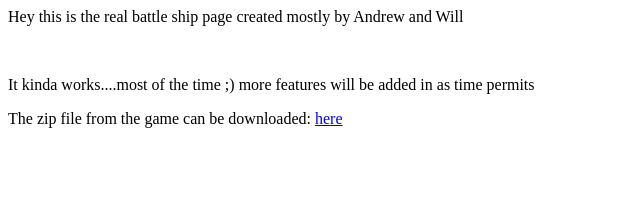
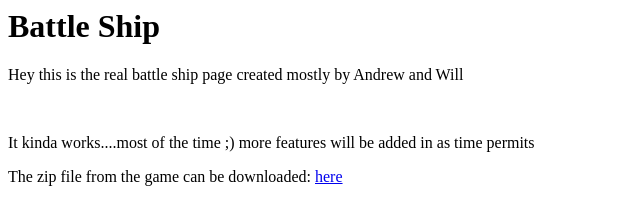
Before and after one commit to micetr0/RBattleship, a plain HTML site: page index.html in a window 1280 px wide. Shown: the whole page, without its empty margins (0-640 px from the left). Drawn offline with Linux system fonts and the light colour scheme.

Commit message:
Update index.html

```diff
--- a/index.html
+++ b/index.html
@@ -2,6 +2,7 @@
 
 <head>
     <title><h1>Battle Ship - 2613 Project</h1></title>
+    <h1> Battle Ship</h1>
 </head>
 
   <body>
```
